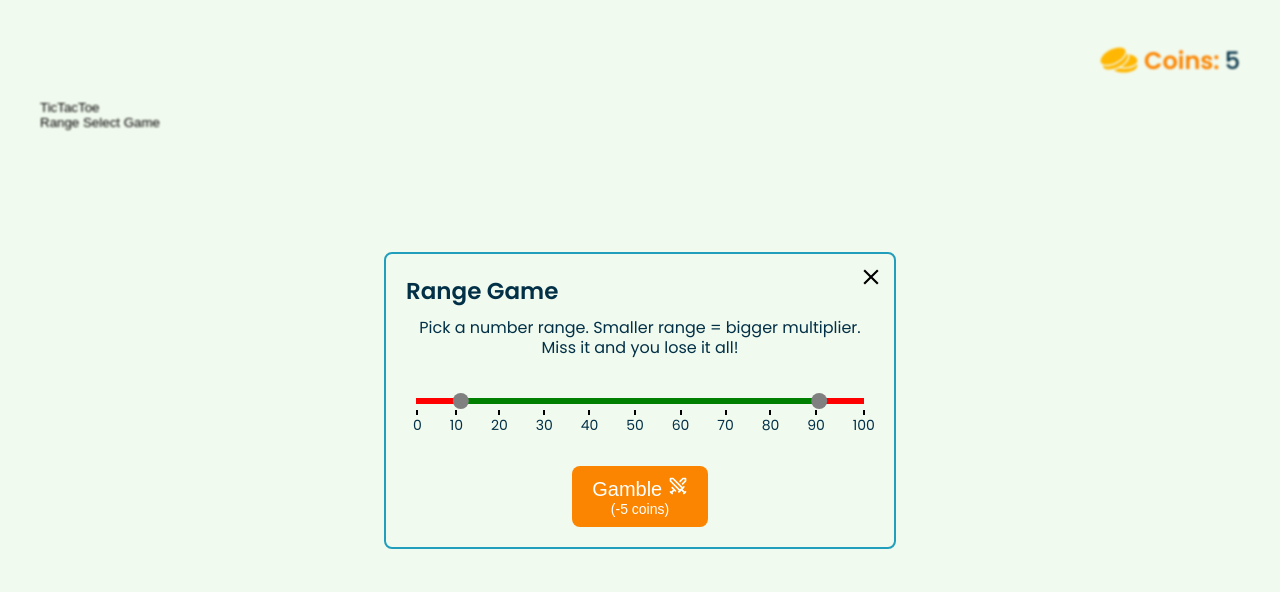
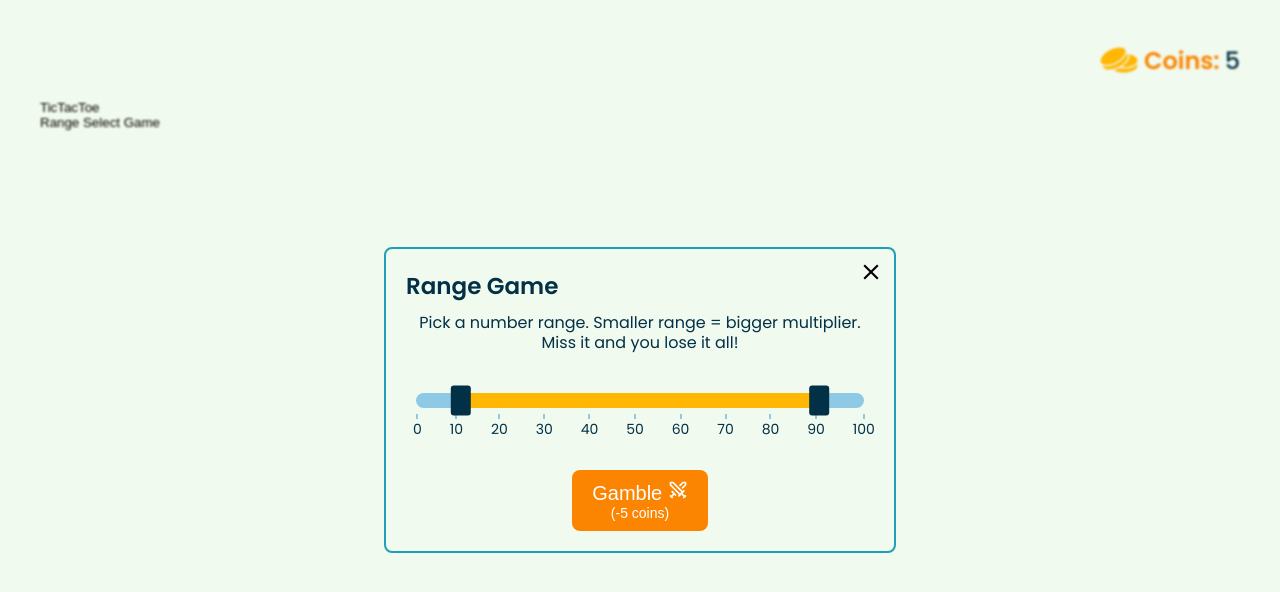
Before and after one commit to ki8yk8/double-down, a React (Vite) app: page / in a window 1280 px wide. Both pictures are taken after a click on the button "Range Select Game". Shown: the top 592 px of the page. Built offline with nearby package versions, Linux system fonts and the light colour scheme.

Commit message:
styles the range slider

```diff
--- a/src/games/range/range.jsx
+++ b/src/games/range/range.jsx
@@ -144,9 +144,10 @@ export default function RangeGame() {
 										{...props}
 										style={{
 											...props.style,
-											height: "6px",
+											height: "15px",
 											width: "100%",
-											background: "red",
+											background: "var(--color-sky-blue)",
+											borderRadius: "7.5px",
 											position: "relative",
 										}}
 									>
@@ -157,7 +158,7 @@ export default function RangeGame() {
 												left: `${p1}%`,
 												width: `${p2 - p1}%`,
 												height: "100%",
-												background: "green",
+												background: "var(--color-selective-yellow)",
 											}}
 										/>
 										{children}
@@ -186,7 +187,7 @@ export default function RangeGame() {
 														style={{
 															width: "2px",
 															height: "5px",
-															background: "black",
+															background: "var(--color-sky-blue)",
 														}}
 													/>
 													<span style={{ fontSize: "0.7rem" }}>
@@ -207,10 +208,10 @@ export default function RangeGame() {
 									{...rest_props}
 									style={{
 										...rest_props.style,
-										height: "16px",
-										width: "16px",
-										borderRadius: "50%",
-										background: index === 0 ? "black" : "grey",
+										height: "30px",
+										width: "20px",
+										borderRadius: "3px",
+										background: index === 0 ? "var(--color-ut-orange)" : "var(--color-prussian-blue)",
 										display:
 											index === 0 && [0, 1].includes(game.stage)
 												? "none"
--- a/src/games/tic-tac-toe/tic-tac-toe.jsx
+++ b/src/games/tic-tac-toe/tic-tac-toe.jsx
@@ -106,11 +106,11 @@ export default function TicTacToe() {
 	};
 
 	return (
-		<section style={{ width: "350px" }}>
+		<section>
 			<header>
 				<h3 style={{ color: "var(--color-blue-green)" }}>Tic Tac Toe</h3>
 				{game.active === false && typeof game.winner === "undefined" && (
-					<p style={{ fontSize: "0.85rem" }}>
+					<p style={{ fontSize: "0.85rem", width: "80%" }}>
 						1 coin to enter. Get 3 coins if you win else return home with
 						nothing.
 					</p>
```
